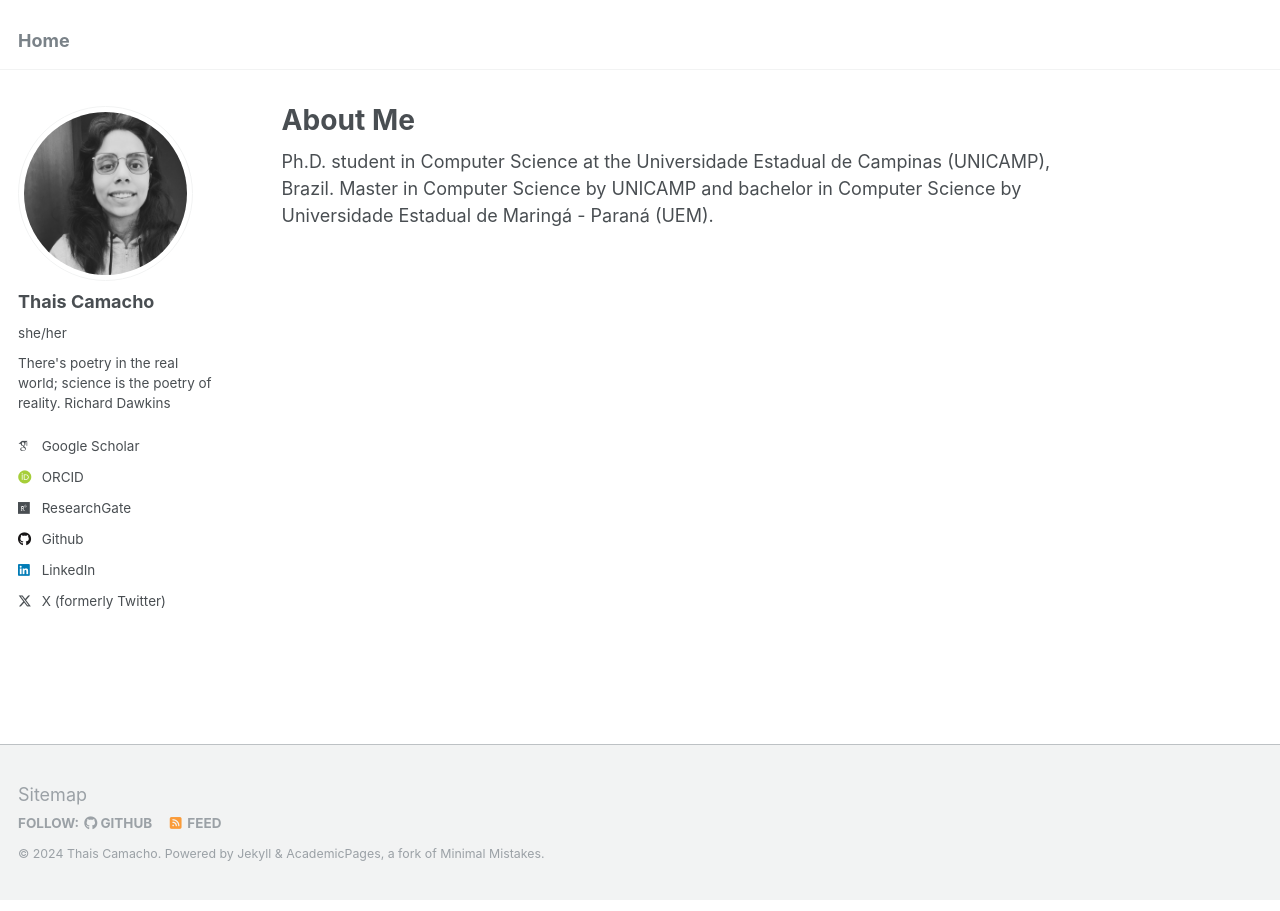
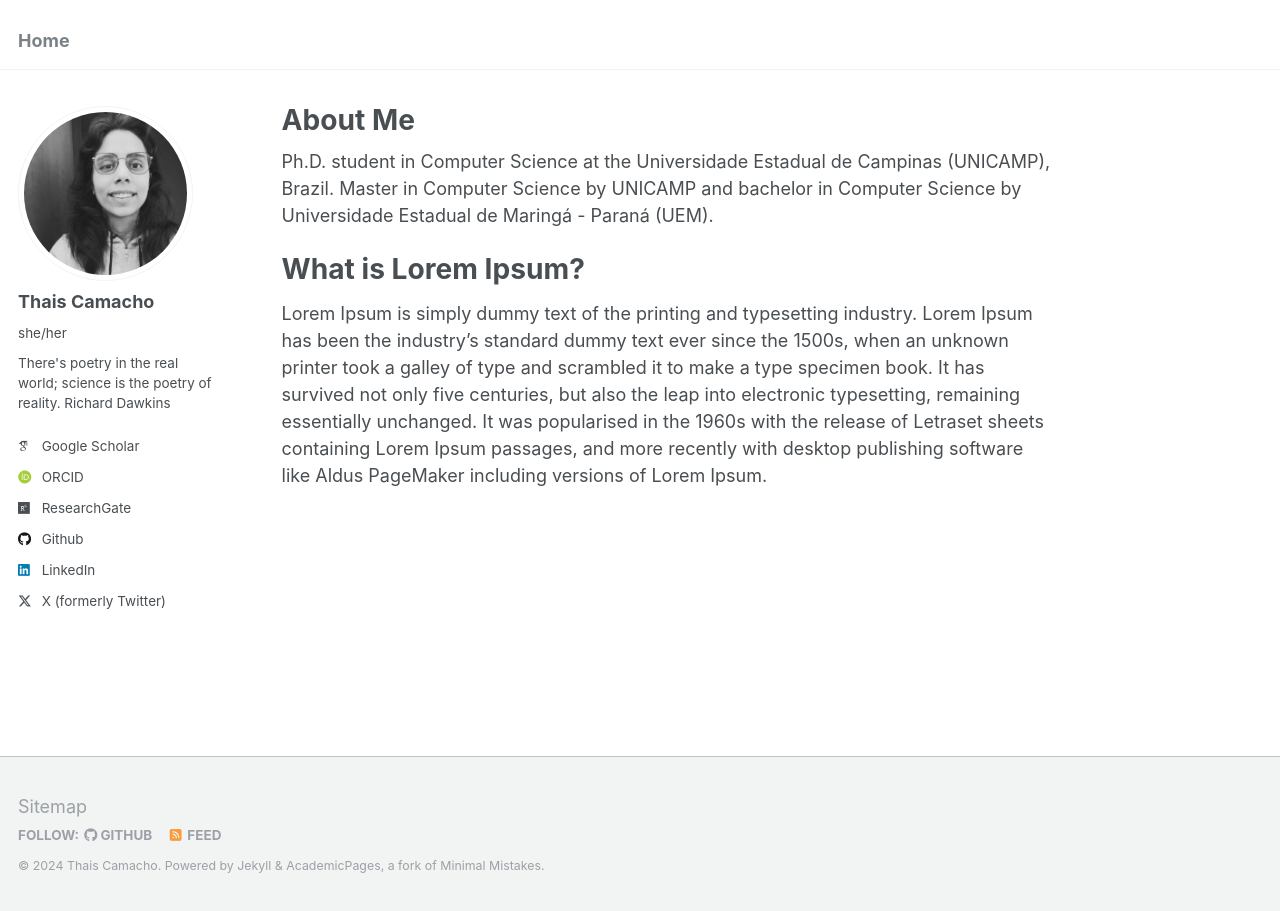
Before and after one commit to thaisacs/thaisacs.github.io, a Jekyll site: the page built from _pages/about.md, in a window 1280 px wide. Built offline with Jekyll 4.4.1, drawn with Linux system fonts in a browser that asks for light colours; some web fonts are replaced.

```diff
--- a/_pages/about.md
+++ b/_pages/about.md
@@ -8,3 +8,7 @@ redirect_from:
 ---
 
 Ph.D. student in Computer Science at the Universidade Estadual de Campinas (UNICAMP), Brazil. Master in Computer Science by UNICAMP and bachelor in Computer Science by Universidade Estadual de Maringá - Paraná (UEM).
+
+What is Lorem Ipsum?
+======
+Lorem Ipsum is simply dummy text of the printing and typesetting industry. Lorem Ipsum has been the industry's standard dummy text ever since the 1500s, when an unknown printer took a galley of type and scrambled it to make a type specimen book. It has survived not only five centuries, but also the leap into electronic typesetting, remaining essentially unchanged. It was popularised in the 1960s with the release of Letraset sheets containing Lorem Ipsum passages, and more recently with desktop publishing software like Aldus PageMaker including versions of Lorem Ipsum.
```
